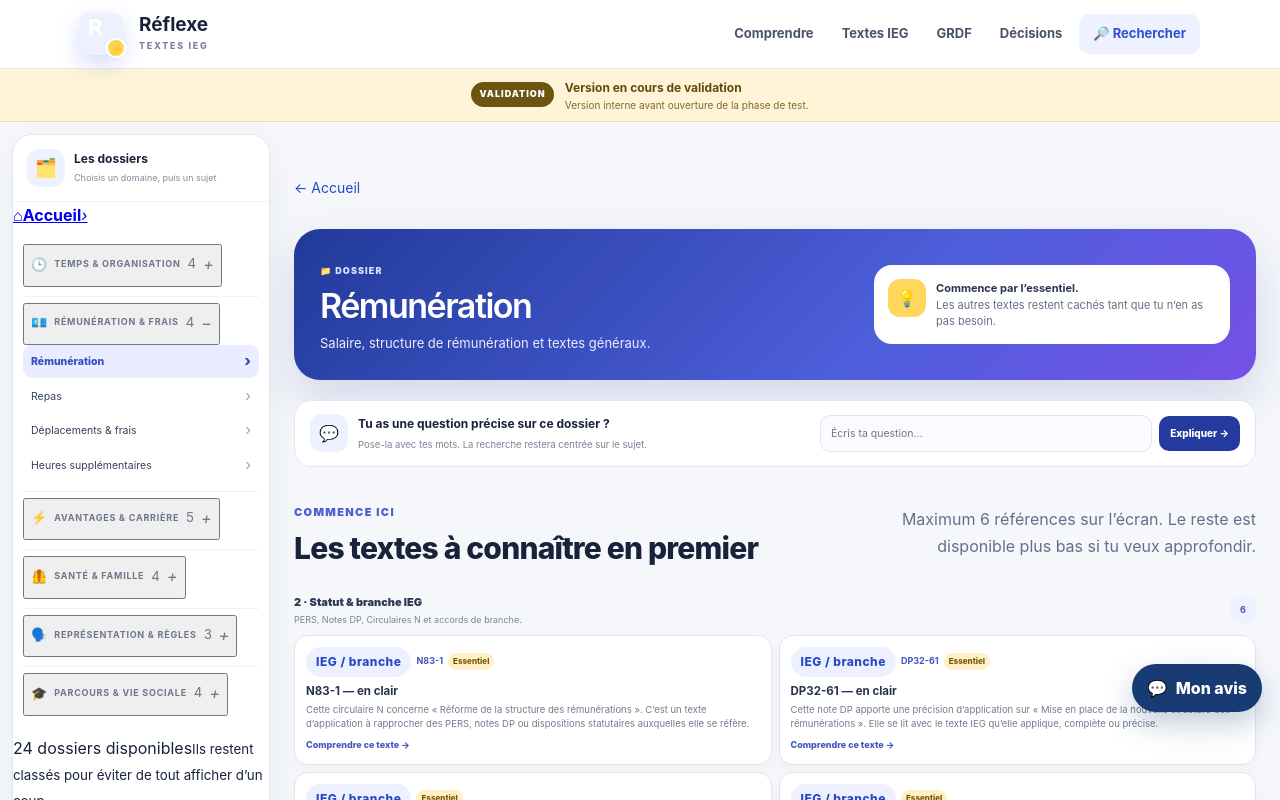
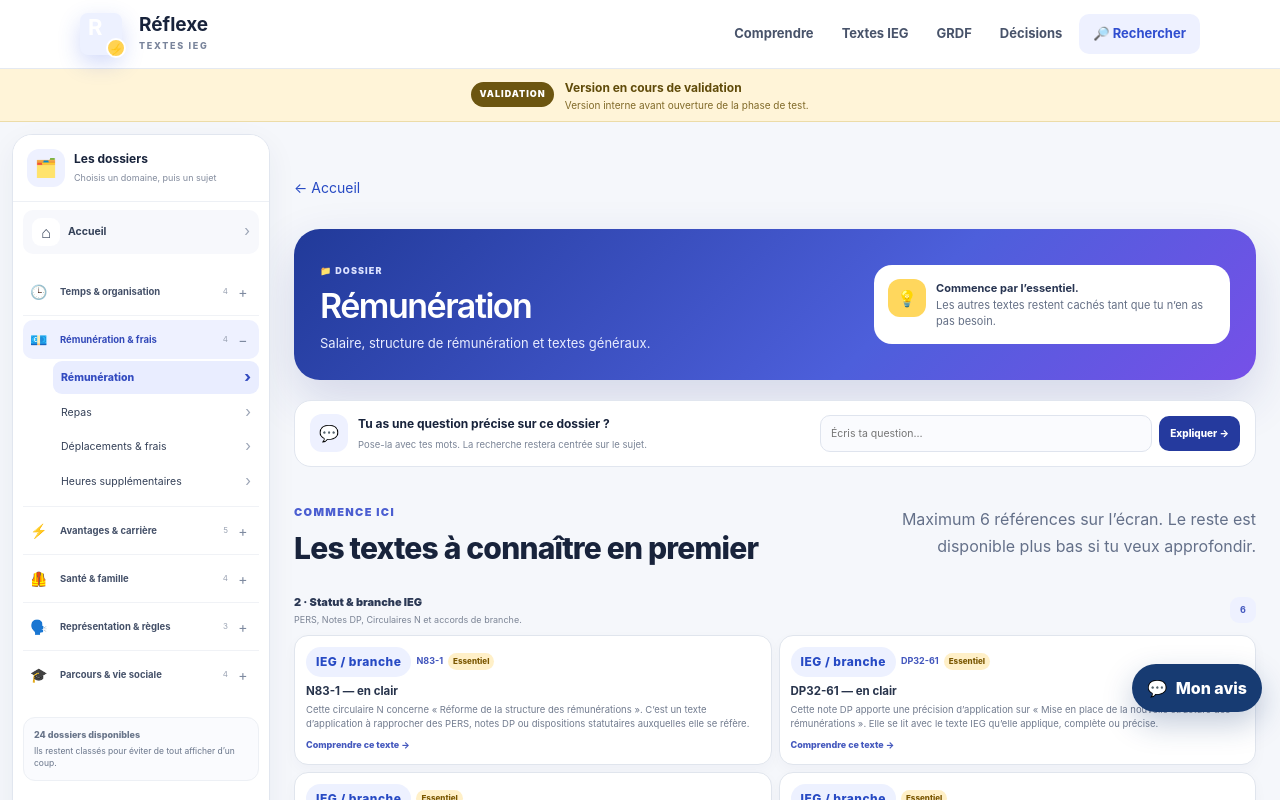
Before and after one commit to hajjitoufik4-eng/reflexe-textes-ieg-v21, a Next.js app: page /dossiers/remuneration in a window 1280 px wide. Shown: the top 800 px of the page. Built offline with nearby package versions, Linux system fonts and the light colour scheme.

Commit message:
Refine dossier sidebar for progressive navigation

```diff
--- a/src/app/extras.css
+++ b/src/app/extras.css
@@ -138,3 +138,19 @@ body{font-family:Inter,ui-sans-serif,system-ui,-apple-system,BlinkMacSystemFont,
 .dossier-question-box form input:not([type="hidden"]){min-width:0;flex:1;border:1px solid #dfe4ee;border-radius:10px;padding:9px 10px;font-size:10.5px;color:#27334b;background:#fafbfe}
 .dossier-question-box form input:focus{outline:3px solid rgba(72,88,194,.12);border-color:#8795dc}
 @media(max-width:700px){.dossier-question-box form{min-width:0}.dossier-question-box form input:not([type="hidden"]){width:100%}}
+
+
+/* --- Barre dossiers progressive --- */
+.dossier-side-home{display:grid;grid-template-columns:28px 1fr auto;align-items:center;gap:8px;margin:8px 10px 4px;padding:8px 9px;border-radius:10px;text-decoration:none;color:#344158;background:#f7f8fc}
+.dossier-side-home:hover{background:#eef1ff;color:#344bb7}.dossier-side-home>span{width:28px;height:28px;border-radius:9px;background:white;display:grid;place-items:center}.dossier-side-home strong{font-size:10.5px}.dossier-side-home i{font-style:normal;color:#9ba4b5;font-size:15px}
+.dossier-side-group{padding:4px 0;border-bottom:1px solid #f0f2f6}
+.dossier-side-group-title{width:100%;border:0;background:transparent;display:grid;grid-template-columns:24px minmax(0,1fr) auto 18px;align-items:center;gap:6px;padding:8px 7px;color:#59657a;text-align:left;border-radius:10px;cursor:pointer}
+.dossier-side-group-title:hover{background:#f6f7fb}
+.dossier-side-group-title>span{font-size:14px}.dossier-side-group-title>strong{font-size:9.5px;text-transform:none;letter-spacing:0;color:#445068}.dossier-side-group-title>small{font-size:8px;color:#9aa3b3}.dossier-side-group-title>i{font-style:normal;font-size:14px;color:#7e8aa0;text-align:center}
+.dossier-side-group.active-group>.dossier-side-group-title{background:#eef1ff;color:#3249b9}.dossier-side-group.active-group>.dossier-side-group-title>strong{color:#3249b9}
+.dossier-side-links{padding:2px 0 4px 30px;display:grid;gap:2px}
+.dossier-side-links a{padding:7px 8px;border-radius:9px}
+.dossier-side-foot{margin:9px 10px 12px;padding:10px;border-radius:12px;background:#fafbfe;border:1px solid #edf0f5;color:#69758a}.dossier-side-foot span{display:block;font-size:9px;font-weight:850}.dossier-side-foot small{display:block;font-size:8.5px;line-height:1.4;margin-top:3px}
+@media(max-width:1050px){
+  .dossier-mobile-button{max-width:78vw}.dossier-mobile-button strong{overflow:hidden;text-overflow:ellipsis;white-space:nowrap}
+}
```
